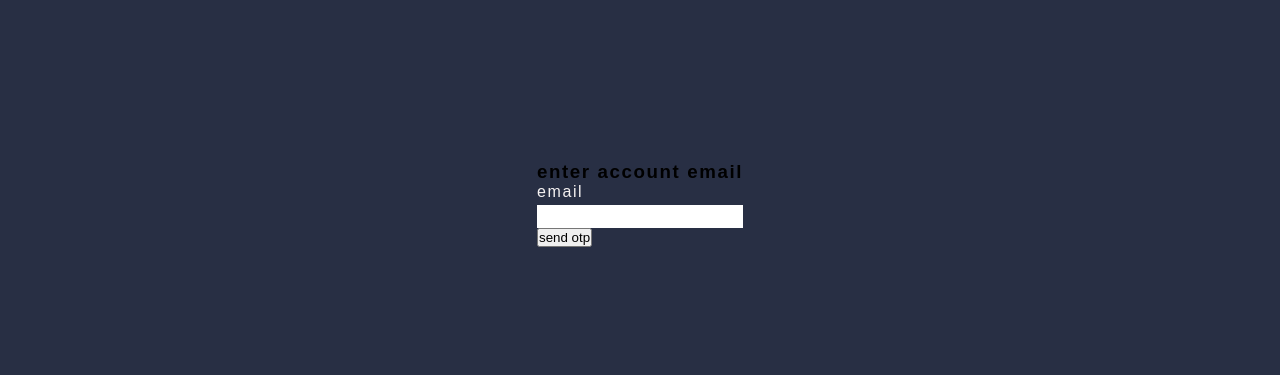
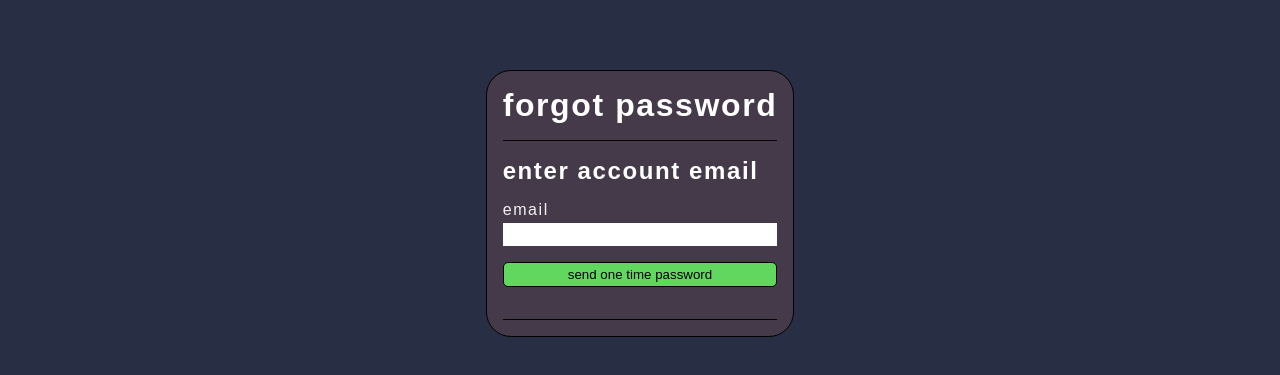
Before and after one commit to JonathanC13/creature-camera, a React (Vite) app in the folder client/: page /forgotPassword in a window 1280 px wide. Shown: the part 231-606 px from the top of the page. Built offline with nearby package versions, Linux system fonts and the light colour scheme; no server answers.

Commit message:
forgot pass

```diff
--- a/client/src/App.css
+++ b/client/src/App.css
@@ -72,6 +72,8 @@ img {
   --SUBMIT-TEXT-SUCC-COLOR: green;
   --NAVLINK-BG-COLOR: #8A6F78;
   --NAVLINK-BG-COLOR-HOVER: #6D3B47;
+  --NAVLINK-PW-COLOR: #8A6F78;
+  --NAVLINK-PW-COLOR-HOVER: #6D3B47;
   --TABLE-HEADER-BG-COLOR: #8A6F78;
   --TABLE-BG-COLOR: #A7A2A9;
   --INPUT-BG-COLOR: #fff;
@@ -312,6 +314,20 @@ body {
   background-color: var(--CONFIRM-BTN-COLOR-HOVER);
 }
 
+.login__forgot-pw-navlink {
+  border: var(--BORDER-BTN-GEN);
+  border-radius: var(--BORDER-BUTTON-RAD);
+  text-decoration: none;
+  padding: var(--PADDING-BTN-GEN);
+  background-color: var(--NAVLINK-PW-COLOR);
+  color: var(--LIGHT-TEXT-BTN-COLOR);
+  text-align: center;
+}
+
+.login__forgot-pw-navlink:hover {
+  background-color: var(--NAVLINK-PW-COLOR-HOVER);
+}
+
 .login__msg-p-error {
   color: var(--SUBMIT-TEXT-ERR-COLOR);
 }
@@ -334,6 +350,79 @@ body {
   justify-content: center;
 }
 /* /Show password */
+
+/* forgot password */
+.forgot-password {
+  border: var(--BORDER-GEN);
+  border-radius: var(--BORDER-RAD);
+  background-color: var(--CONTAINER-COLOR);
+  padding: var(--PADDING-GEN);
+  display: flex;
+  flex-direction: column;
+  gap: var(--FLEX-GAP);
+}
+
+.forgot-password__email-form {
+  display: flex;
+  flex-direction: column;
+  gap: var(--FLEX-GAP);
+  padding-bottom: var(--PADDING-GEN);
+  border-bottom: var(--BORDER-GEN);
+}
+
+.forgot-password__h1 {
+  font-size: var(--H1-SIZE);
+  color: var(--LIGHT-H1-FONT-COLOR);
+  padding-bottom: var(--PADDING-GEN);
+  border-bottom: var(--BORDER-GEN);
+}
+
+.forgot-password__email-form__h2 {
+  color: var(--LIGHT-H1-FONT-COLOR);
+}
+
+.forgot-password__email-form__div {
+  display: flex;
+  flex-direction: column;
+  gap: var(--FLEX-GAP);
+}
+
+.forgot-password__email__send-btn {
+  width: 100%;
+  border: var(--BORDER-BTN-GEN);
+  border-radius: var(--BORDER-BUTTON-RAD);
+  padding: var(--PADDING-BTN-GEN);
+  background-color: var(--CONFIRM-BTN-COLOR)
+}
+
+.forgot-password__email__send-btn:hover {
+  background-color: var(--CONFIRM-BTN-COLOR-HOVER);
+}
+
+.forgot-password__OTP-form {
+  display: flex;
+  flex-direction: column;
+  gap: var(--FLEX-GAP);
+  padding-bottom: var(--PADDING-GEN);
+  border-bottom: var(--BORDER-GEN);
+}
+
+.forgot-password__OTP-form__h2 {
+  color: var(--LIGHT-H2-FONT-COLOR);
+}
+
+.forgot-password__verify-otp-btn {
+  width: 100%;
+  border: var(--BORDER-BTN-GEN);
+  border-radius: var(--BORDER-BUTTON-RAD);
+  padding: var(--PADDING-BTN-GEN);
+  background-color: var(--CONFIRM-BTN-COLOR)
+}
+
+.forgot-password__verify-otp-btn:hover {
+  background-color: var(--CONFIRM-BTN-COLOR-HOVER);
+}
+/* /forgot password */
 
 /* update temp password */
 .update-temp-pass__OTP-form {
--- a/client/src/features/auth/ForgotPassword.jsx
+++ b/client/src/features/auth/ForgotPassword.jsx
@@ -24,19 +24,23 @@ const ForgotPassword = () => {
     const [forgotPassword, { isLoading: isLoadingEmail, isError: isErrorEmail }] = useForgotPasswordMutation()
     const [validateOTP, { isLoading: isLoadingOTP, isError: isErrorOTP }] = useValidateOTPMutation()
 
+    const changeShowOtp = () => {
+        setShowOtp(!showOtp)
+    }
+
     const sendEmailOnClick = async(e) => {
         e.preventDefault()
         const form = e.currentTarget
 
         // reset process
         dispatch(loggedOut())
-        setShowOTP(false)
+        setShowOtp(false)
         setOtp('')
         setOtpMsg('')
         setShowNewPassForm(false)
 
         try {
-            const resp = await useForgotPasswordMutation( { email } ).unwrap()
+            const resp = await forgotPassword( { email } ).unwrap()
                 .then((res) => {
                     setEmailMsg('if the email address is valid you will have a One Time Password, via email, please type it below.')
                     emailMsgRef.current.focus()
@@ -56,13 +60,14 @@ const ForgotPassword = () => {
                 })
         } catch(e) {
             setEmailMsg('forgot password failed.')
+            console.log(e)
             emailMsgRef.current.focus()
         }
     }
 
-    const validateOTPOnClick = async() => {
-        // e.preventDefault()
-        // const form = e.currentTarget
+    const validateOTPOnClick = async(e) => {
+        e.preventDefault()
+        const form = e.currentTarget
 
         try {
             const payload = {
@@ -70,19 +75,18 @@ const ForgotPassword = () => {
                 password: otp
             }
 
-            const resp = await useValidateOTPMutation( payload ).unwrap()
+            const resp = await validateOTP( payload ).unwrap()
                 .then((res) => {
-                    setOtpMsg('verified, update your password.')
+                    setOtpMsg('verified, update your password below.')
                     otpMsgRef.current.focus()
 
                     // res: {user: {id: userDocument.getId(), temp_password: userDocument.temp_password}, token: oneTimeToken}
                     const obj = {
-                        userInfo: {
-                            id: res.user.id,
-                            temp_password: res.user.temp_password
-                        },
+                        id: res.user.id,
+                        temp_password: res.user.temp_password,
                         token: res.token
                     }
+
                     dispatch(userInfoSet(obj))
 
                     setShowNewPassForm(true)
@@ -109,13 +113,9 @@ const ForgotPassword = () => {
         e.preventDefault()
     }
 
-    const updatePasswordOnClick = async() => {
-        // const form = e.currentTarget
-    }
-
     const contentOTP =
-        <form className="forgot-password__OTP-form" onSubmit={onSubmitHandler}>
-            <h1 className="forgot-password__OTP-form__h1">enter OTP from email</h1>
+        <form className="forgot-password__OTP-form" onSubmit={validateOTPOnClick}>
+            <h2 className="forgot-password__OTP-form__h2">enter OTP from email</h2>
             <div className="forgot-password__OTP-form__div">
                 <FormInput
                     ref = {null}
@@ -127,14 +127,14 @@ const ForgotPassword = () => {
                     disabled = {isLoadingOTP ? true : false}
                     inclineComp={<ShowPasswordBtn
                         showPassword={showOtp}
-                        setShowPasswordCB={setShowOtp}
+                        setShowPasswordCB={changeShowOtp}
                     ></ShowPasswordBtn>}
                     inputId = 'forgot-password-otp'
                     isPassword = {true}
                 >
                 </FormInput>
-                <button onClick={validateOTPOnClick}>send otp</button>
             </div>
+            <button className='forgot-password__verify-otp-btn cursor_pointer' type='submit'>verify otp</button>
             <p className={isErrorOTP ? 'update-msg__p-error' : 'update-msg__p-succ'} ref={otpMsgRef}>{otpMsg}</p>
             <div className={isLoadingOTP ? "loading__div" : "offscreen"}>
                 {
@@ -147,8 +147,9 @@ const ForgotPassword = () => {
 
   return (
     <section className='forgot-password'>
-        <form className="forgot-password__email-form" onSubmit={onSubmitHandler}>
-            <h1 className="forgot-password__email-form__h1">enter account email</h1>
+        <h1 className="forgot-password__h1">forgot password</h1>
+        <form className="forgot-password__email-form" onSubmit={sendEmailOnClick}>
+            <h2 className="forgot-password__email-form__h2">enter account email</h2>
             <div className="forgot-password__email-form__div">
                 <FormInput
                     ref = {null}
@@ -161,9 +162,9 @@ const ForgotPassword = () => {
                     inputId = 'forgot-password-email'
                 >
                 </FormInput>
-                <button onClick={sendEmailOnClick}>send otp</button>
             </div>
-            <p ref={emailMsgRef}>{emailMsg}</p>
+            <button className='forgot-password__email__send-btn cursor_pointer' type='submit'>send one time password</button>
+            <p className={isErrorEmail ? 'update-msg__p-error' : 'update-msg__p-succ'} ref={emailMsgRef}>{emailMsg}</p>
             <div className={isLoadingEmail ? "loading__div" : "offscreen"}>
                 {
                     isLoadingEmail ?
--- a/client/src/features/auth/authSlice.js
+++ b/client/src/features/auth/authSlice.js
@@ -15,7 +15,7 @@ export const authSlice = createSlice({
     initialState,
     reducers: {
         userInfoSet: (state, action) => {
-            const { persistentLogin } = action.payload.persistentLogin ?? state.userInfo.persistentLogin
+            const { persistentLogin } = action.payload?.persistentLogin ?? state.userInfo?.persistentLogin ?? false
             localStorage.setItem('persistentLogin', persistentLogin)
             state.userInfo = { ...state.userInfo, ...action.payload}
         },
--- a/client/src/features/auth/login.jsx
+++ b/client/src/features/auth/login.jsx
@@ -1,7 +1,7 @@
 import React from 'react'
 import { useState, useRef, useEffect } from 'react'
 import { useSelector, useDispatch } from 'react-redux'
-import { Link, useNavigate, useLocation } from 'react-router'
+import { Link, useNavigate, useLocation, NavLink } from 'react-router'
 
 import FormInput from '../../components/FormInput'
 import ShowPasswordBtn from '../../components/ShowPasswordBtn'
@@ -155,6 +155,7 @@ const login = () => {
                     </FormInput>
                 </div>
                 <button className='login__btn cursor_pointer' type='submit' disabled={isLoading}>log in</button>
+                <NavLink to='/forgotPassword' className='login__forgot-pw-navlink'>forgot password</NavLink>
                 <p className={isError ? 'login__msg-p-error' : 'login_msg-p-succ'} ref={msgRef}>{msg}</p>
                 <div className={isLoading ? "loading__div" : "offscreen"}>
                     {
```
Also changed, not shown: 1 other file (tests, documents, lock files or other folders).
